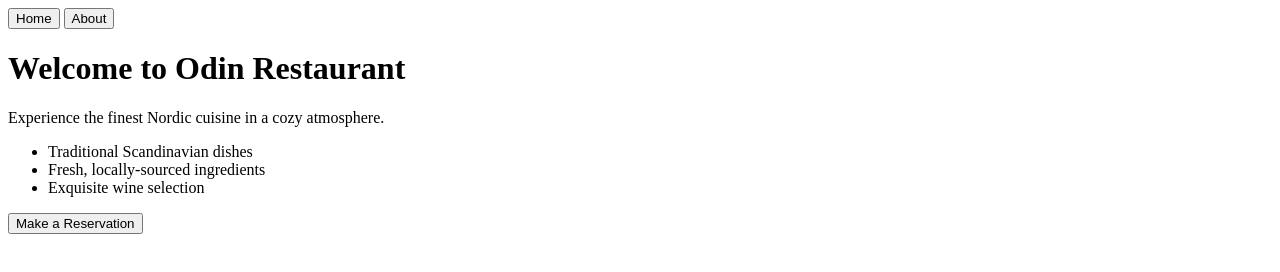
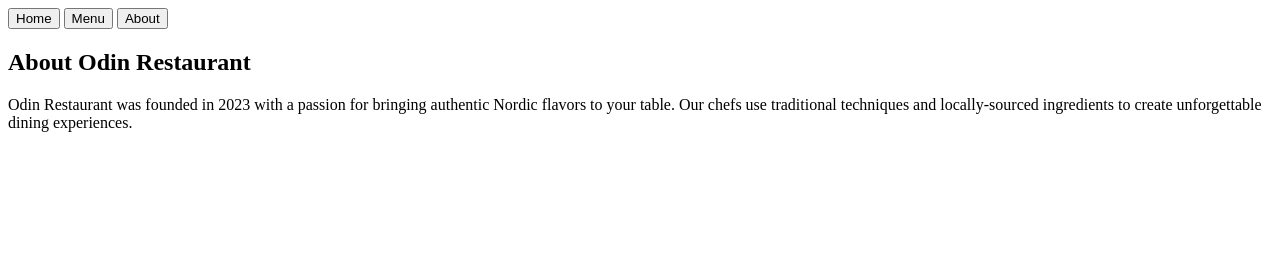
Before and after one commit to lequangphu/odin-project-restaurant-page, a website built with webpack: page src/template.html in a window 1280 px wide. Both pictures are taken after a click on the button "About". Built offline with nearby package versions, Linux system fonts and the light colour scheme.

Commit message:
populate different content based on button clicked

```diff
--- a/src/index.js
+++ b/src/index.js
@@ -1,9 +1,21 @@
-import createHomePage from './odin-restaurant-content.js';
-// Get the content container
+import { createHomeContent, createMenuContent, createAboutContent } from './odin-restaurant-content.js';
+
 const contentContainer = document.getElementById('content');
 
-// Create the home page content
-const homePageContent = createHomePage();
+function loadContent(contentCreator) {
+  contentContainer.innerHTML = '';
+  contentContainer.appendChild(contentCreator());
+}
 
-// Append the home page content to the container
-contentContainer.appendChild(homePageContent);
+document.addEventListener('DOMContentLoaded', () => {
+  const homeButton = document.querySelector('button:nth-child(1)');
+  const menuButton = document.querySelector('button:nth-child(2)');
+  const aboutButton = document.querySelector('button:nth-child(3)');
+
+  homeButton.addEventListener('click', () => loadContent(createHomeContent));
+  menuButton.addEventListener('click', () => loadContent(createMenuContent));
+  aboutButton.addEventListener('click', () => loadContent(createAboutContent));
+
+  // Load home content by default
+  loadContent(createHomeContent);
+});
--- a/src/odin-restaurant-content.js
+++ b/src/odin-restaurant-content.js
@@ -1,30 +1,60 @@
-// Function to create and return the home page content
-function createHomePage() {
-  const content = document.createElement('div');
-  content.classList.add('home-page');
+// Home tab content
+const createHomeContent = () => {
+  const homeDiv = document.createElement('div');
+  homeDiv.classList.add('home-content');
 
-  const header = document.createElement('h1');
-  header.textContent = 'Welcome to Odin Restaurant';
-  content.appendChild(header);
+  const title = document.createElement('h1');
+  title.textContent = 'Welcome to Odin Restaurant';
+  homeDiv.appendChild(title);
 
   const description = document.createElement('p');
   description.textContent = 'Experience the finest Nordic cuisine in a cozy atmosphere.';
-  content.appendChild(description);
+  homeDiv.appendChild(description);
 
-  const specialties = document.createElement('ul');
-  specialties.innerHTML = `
-    <li>Traditional Scandinavian dishes</li>
-    <li>Fresh, locally-sourced ingredients</li>
-    <li>Exquisite wine selection</li>
-  `;
-  content.appendChild(specialties);
+  return homeDiv;
+};
 
-  const cta = document.createElement('button');
-  cta.textContent = 'Make a Reservation';
-  content.appendChild(cta);
+// Menu tab content
+const createMenuContent = () => {
+  const menuDiv = document.createElement('div');
+  menuDiv.classList.add('menu-content');
 
-  return content;
-}
+  const title = document.createElement('h2');
+  title.textContent = 'Our Menu';
+  menuDiv.appendChild(title);
 
-// Export the function to be used in index.js
-export default createHomePage;
+  const menuItems = [
+    { name: 'Viking Feast Platter', price: '$25' },
+    { name: 'Odin\'s Salmon', price: '$22' },
+    { name: 'Thor\'s Thunder Burger', price: '$18' },
+  ];
+
+  const menuList = document.createElement('ul');
+  menuItems.forEach(item => {
+    const listItem = document.createElement('li');
+    listItem.textContent = `${item.name} - ${item.price}`;
+    menuList.appendChild(listItem);
+  });
+
+  menuDiv.appendChild(menuList);
+  return menuDiv;
+};
+
+// About tab content
+const createAboutContent = () => {
+  const aboutDiv = document.createElement('div');
+  aboutDiv.classList.add('about-content');
+
+  const title = document.createElement('h2');
+  title.textContent = 'About Odin Restaurant';
+  aboutDiv.appendChild(title);
+
+  const story = document.createElement('p');
+  story.textContent = 'Odin Restaurant was founded in 2023 with a passion for bringing authentic Nordic flavors to your table. Our chefs use traditional techniques and locally-sourced ingredients to create unforgettable dining experiences.';
+  aboutDiv.appendChild(story);
+
+  return aboutDiv;
+};
+
+// Export the modules
+export { createHomeContent, createMenuContent, createAboutContent };
--- a/src/template.html
+++ b/src/template.html
@@ -10,6 +10,7 @@
   <header>
     <nav>
       <button>Home</button>
+      <button>Menu</button>
       <button>About</button>
     </nav>
   </header>
```
